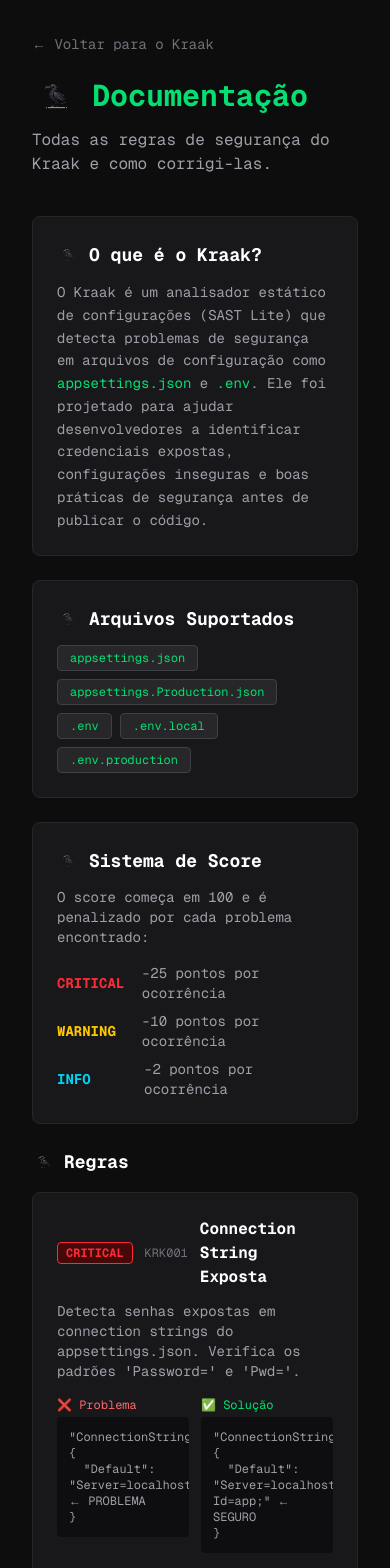
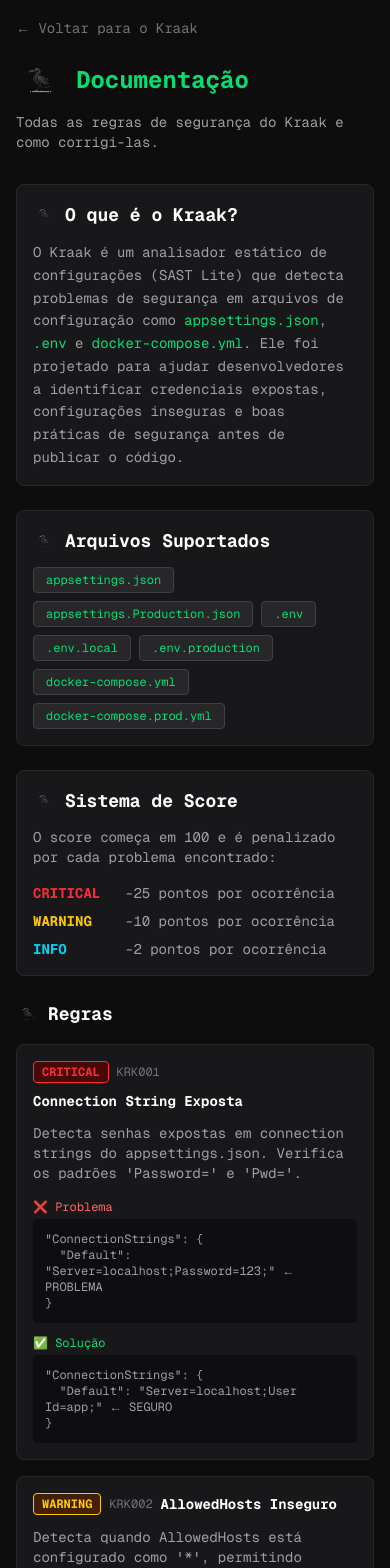
Before and after one commit to lohjs-0/Kraak, a Next.js app in the folder web/: page /docs in a window 390 px wide. Shown: the top 1568 px of the page. Built offline with nearby package versions, Linux system fonts and the light colour scheme; no server answers.

Commit message:
documentação atualizada

```diff
--- a/web/app/docs/page.tsx
+++ b/web/app/docs/page.tsx
@@ -88,6 +88,22 @@ const rules = [
     example: `API_KEY=abc123supersecreta ← PROBLEMA\nPASSWORD=minhasenha ← PROBLEMA`,
     fix: `# Use variáveis de ambiente do servidor\n# ou AWS Secrets Manager / Azure Key Vault`,
   },
+  {
+    id: "KRK008",
+    title: "Secret Exposto no Docker Compose",
+    severity: "CRITICAL",
+    description: "Detecta senhas, tokens e variáveis sensíveis hardcodadas em arquivos docker-compose.yml e docker-compose.prod.yml, como POSTGRES_PASSWORD, MYSQL_ROOT_PASSWORD e similares.",
+    example: `environment:\n  POSTGRES_PASSWORD: minhasenha123 ← PROBLEMA\n  MYSQL_ROOT_PASSWORD: root ← PROBLEMA`,
+    fix: `environment:\n  POSTGRES_PASSWORD: \${POSTGRES_PASSWORD} ← SEGURO\n\n# defina o valor no .env do host`,
+  },
+  {
+    id: "KRK009",
+    title: "Porta Sensível Exposta no Docker",
+    severity: "WARNING",
+    description: "Detecta quando portas de serviços internos como banco de dados (5432, 3306, 27017) estão expostas publicamente no docker-compose.",
+    example: `ports:\n  - "5432:5432" ← PROBLEMA (banco exposto)\n  - "27017:27017" ← PROBLEMA`,
+    fix: `# Remova o mapeamento de porta ou use rede interna:\nnetworks:\n  - internal`,
+  },
 ];
 
 const SEVERITY_COLOR: Record<string, string> = {
@@ -98,43 +114,51 @@ const SEVERITY_COLOR: Record<string, string> = {
 
 export default function Docs() {
   return (
-    <main className="min-h-screen bg-[#0d0d0d] text-white font-mono p-8">
+    <main className="min-h-screen bg-[#0d0d0d] text-white font-mono p-4 sm:p-8">
       <div className="max-w-4xl mx-auto">
 
         {/* Header */}
-        <div className="mb-10">
+        <div className="mb-8 sm:mb-10">
           <Link href="/" className="text-zinc-500 text-sm hover:text-green-400 transition-colors">
             ← Voltar para o Kraak
           </Link>
           <div className="flex items-center gap-3 mt-4">
             <CrowImage size={48} />
-            <h1 className="text-3xl font-bold text-green-400">Documentação</h1>
+            <h1 className="text-2xl sm:text-3xl font-bold text-green-400">Documentação</h1>
           </div>
-          <p className="text-zinc-400 mt-2">Todas as regras de segurança do Kraak e como corrigi-las.</p>
+          <p className="text-zinc-400 mt-2 text-sm">Todas as regras de segurança do Kraak e como corrigi-las.</p>
         </div>
 
         {/* O que é o Kraak */}
-        <div className="bg-zinc-900 border border-zinc-800 rounded-lg p-6 mb-6">
+        <div className="bg-zinc-900 border border-zinc-800 rounded-lg p-4 sm:p-6 mb-6">
           <div className="flex items-center gap-2 mb-3">
             <CrowImage size={24} />
             <h2 className="text-lg font-bold text-white">O que é o Kraak?</h2>
           </div>
           <p className="text-zinc-400 text-sm leading-relaxed">
             O Kraak é um analisador estático de configurações (SAST Lite) que detecta problemas de segurança
-            em arquivos de configuração como <span className="text-green-400">appsettings.json</span> e <span className="text-green-400">.env</span>.
+            em arquivos de configuração como <span className="text-green-400">appsettings.json</span>, <span className="text-green-400">.env</span> e <span className="text-green-400">docker-compose.yml</span>.
             Ele foi projetado para ajudar desenvolvedores a identificar credenciais expostas, configurações inseguras
             e boas práticas de segurança antes de publicar o código.
           </p>
         </div>
 
         {/* Arquivos suportados */}
-        <div className="bg-zinc-900 border border-zinc-800 rounded-lg p-6 mb-6">
+        <div className="bg-zinc-900 border border-zinc-800 rounded-lg p-4 sm:p-6 mb-6">
           <div className="flex items-center gap-2 mb-3">
             <CrowImage size={24} />
             <h2 className="text-lg font-bold text-white">Arquivos Suportados</h2>
           </div>
           <div className="flex flex-wrap gap-2">
-            {["appsettings.json", "appsettings.Production.json", ".env", ".env.local", ".env.production"].map(f => (
+            {[
+              "appsettings.json",
+              "appsettings.Production.json",
+              ".env",
+              ".env.local",
+              ".env.production",
+              "docker-compose.yml",
+              "docker-compose.prod.yml",
+            ].map(f => (
               <span key={f} className="bg-zinc-800 text-green-400 text-xs px-3 py-1 rounded border border-zinc-700">
                 {f}
               </span>
@@ -143,7 +167,7 @@ export default function Docs() {
         </div>
 
         {/* Sistema de Score */}
-        <div className="bg-zinc-900 border border-zinc-800 rounded-lg p-6 mb-6">
+        <div className="bg-zinc-900 border border-zinc-800 rounded-lg p-4 sm:p-6 mb-6">
           <div className="flex items-center gap-2 mb-3">
             <CrowImage size={24} />
             <h2 className="text-lg font-bold text-white">Sistema de Score</h2>
@@ -170,18 +194,18 @@ export default function Docs() {
           <CrowImage size={24} />
           <h2 className="text-lg font-bold text-white">Regras</h2>
         </div>
-        <div className="flex flex-col gap-6">
+        <div className="flex flex-col gap-4 sm:gap-6">
           {rules.map(rule => (
-            <div key={rule.id} className="bg-zinc-900 border border-zinc-800 rounded-lg p-6">
-              <div className="flex items-center gap-3 mb-3">
+            <div key={rule.id} className="bg-zinc-900 border border-zinc-800 rounded-lg p-4 sm:p-6">
+              <div className="flex flex-wrap items-center gap-2 sm:gap-3 mb-3">
                 <span className={`text-xs font-bold border px-2 py-0.5 rounded ${SEVERITY_COLOR[rule.severity]}`}>
                   {rule.severity}
                 </span>
                 <span className="text-zinc-500 text-xs">{rule.id}</span>
-                <span className="font-bold text-white">{rule.title}</span>
+                <span className="font-bold text-white text-sm">{rule.title}</span>
               </div>
               <p className="text-zinc-400 text-sm mb-4">{rule.description}</p>
-              <div className="grid grid-cols-2 gap-3">
+              <div className="grid grid-cols-1 sm:grid-cols-2 gap-3">
                 <div>
                   <p className="text-red-400 text-xs mb-1">❌ Problema</p>
                   <pre className="bg-black/40 rounded p-3 text-xs text-zinc-400 overflow-auto whitespace-pre-wrap">{rule.example}</pre>
@@ -196,7 +220,7 @@ export default function Docs() {
         </div>
 
         {/* CLI */}
-        <div className="bg-zinc-900 border border-zinc-800 rounded-lg p-6 mt-8">
+        <div className="bg-zinc-900 border border-zinc-800 rounded-lg p-4 sm:p-6 mt-6 sm:mt-8">
           <div className="flex items-center gap-2 mb-3">
             <CrowImage size={24} />
             <h2 className="text-lg font-bold text-white">Usando a CLI</h2>
@@ -207,12 +231,15 @@ export default function Docs() {
 dotnet run --project src/Kraak.CLI -- appsettings.json
 
 # Analisar um arquivo .env
-dotnet run --project src/Kraak.CLI -- .env`}
+dotnet run --project src/Kraak.CLI -- .env
+
+# Analisar um docker-compose
+dotnet run --project src/Kraak.CLI -- docker-compose.yml`}
           </pre>
         </div>
 
         {/* Footer */}
-        <div className="text-center text-zinc-600 text-xs mt-10">
+        <div className="text-center text-zinc-600 text-xs mt-8 sm:mt-10">
           Kraak · Security Analyzer · v0.1.0
         </div>
 
```
